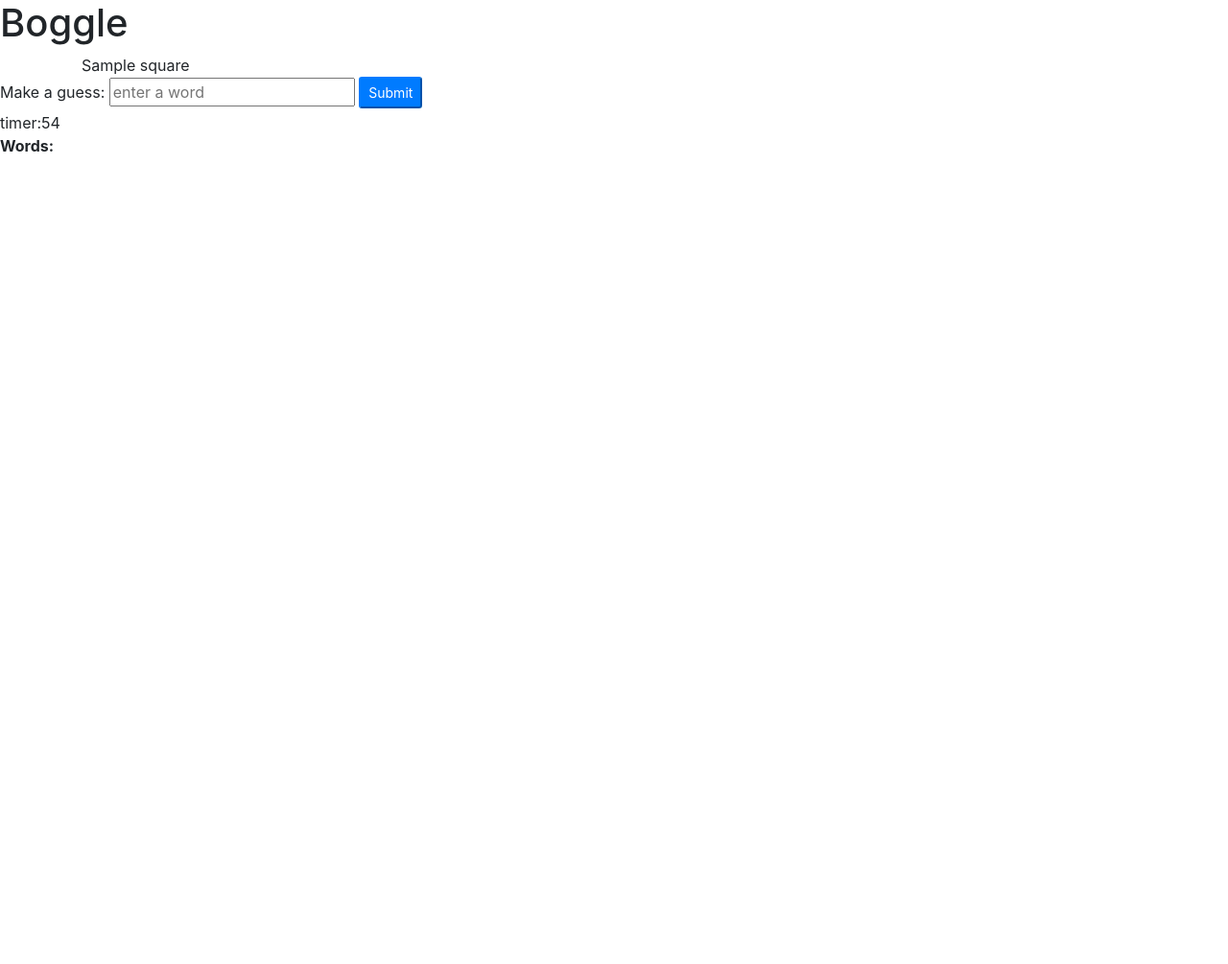
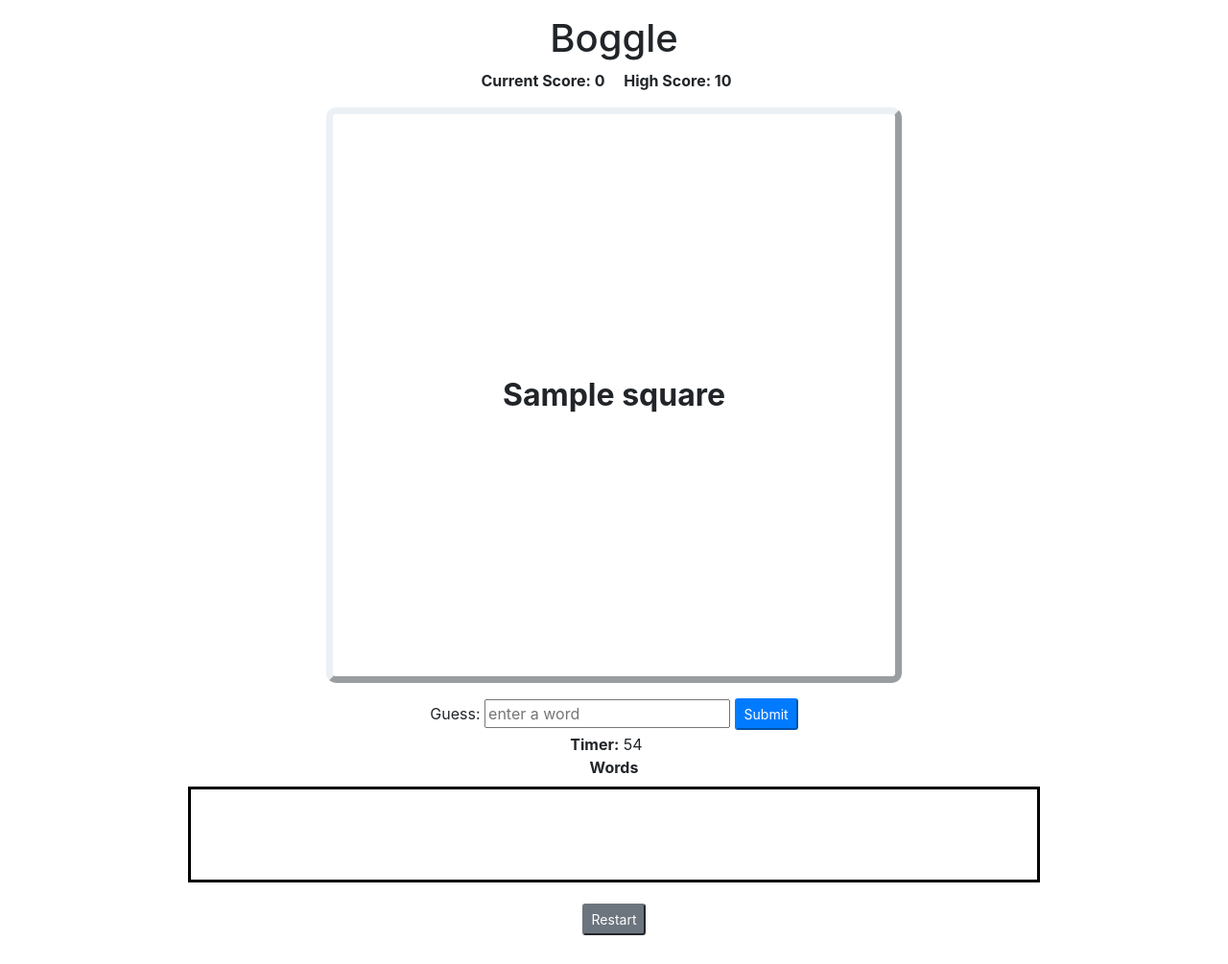
Before and after one commit to blakes24/Boggle, a Flask app: template templates/index.html in a window 1280 px wide. Shown: the whole page at 96% size. Before the commit the page ends 158 px from the top, so only its background shows below. Run offline with Flask 2, Linux system fonts and the light colour scheme; the template is opened without the code that fills it: most values are stand-ins (such as "Sample title", 1, 10 or a date in 2020); parts of the project's set-up code (start-up, migrations or seed data) failed here and were passed over; some libraries are stand-ins or nearby versions.

Commit message:
added css, refactored js

```diff
--- a/app.py
+++ b/app.py
@@ -20,7 +20,15 @@ def home():
 def start_game():
     board = boggle_game.make_board()
     session["board"] = board
-    return render_template("index.html", board=board)
+    if session.get("plays") is None:
+        session["plays"] = 0
+        session["high_score"] = 0
+
+    plays = session["plays"]
+    high_score = session["high_score"]
+    return render_template(
+        "index.html", board=board, plays=plays, high_score=high_score
+    )
 
 
 @app.route("/check")
@@ -29,3 +37,15 @@ def check_word():
     board = session["board"]
     res = boggle_game.check_valid_word(board, word)
     return jsonify({"result": res})
+
+
+@app.route("/score", methods=["POST"])
+def set_score():
+    plays = session["plays"]
+    high_score = session["high_score"]
+    score = request.json["score"]
+    session["plays"] = plays + 1
+    if score > high_score:
+        session["high_score"] = score
+        return jsonify({"msg": "New High Score!", "high": session["high_score"]})
+    return jsonify({"msg": "Final Score:", "high": session["high_score"]})
--- a/boggle.py
+++ b/boggle.py
@@ -37,9 +37,9 @@ class Boggle:
         if word_exists and valid_word:
             result = "ok"
         elif word_exists and not valid_word:
-            result = "not-on-board"
+            result = "not on board"
         else:
-            result = "not-a-word"
+            result = "not a word"
 
         return result
 
--- a/static/app.js
+++ b/static/app.js
@@ -1,53 +1,66 @@
-$(async function() {
-	$guessForm = $('#guess-form');
-	BASE_URL = 'http://127.0.0.1:5000';
-	score = 0;
-	time = 60;
-	words = [];
+class BoggleGame {
+	constructor(time) {
+		this.time = time;
+		this.words = [];
+		this.score = 0;
+		this.timer = setInterval(this.countDown.bind(this), 1000);
 
-	timer(time);
+		$('#guess-form').on('submit', this.submitWord.bind(this));
+	}
 
-	$guessForm.on('submit', async function(evt) {
+	postScore(word) {
+		let points = word.length;
+		this.score += points;
+		$('#score').text(this.score);
+	}
+
+	addWord(word) {
+		this.words.push(word);
+		$('#words').append(`<li>${word}</li>`);
+	}
+
+	async countDown() {
+		this.time -= 1;
+		$('#timer').text(this.time);
+		if (this.time === 0) {
+			clearInterval(this.timer);
+			$('#guess-form').hide();
+			let msg = await this.sendScore();
+			alert("Time's Up!");
+			alert(`${msg} ${this.score}`);
+		}
+	}
+
+	async submitWord(evt) {
 		evt.preventDefault(); // no page-refresh on submit
 
 		$('#msg').text('');
 		let guess = $('#guess').val();
-		if (words.includes(guess)) {
-			$('#msg').text(`${guess} already played`);
-			$('#guess').val('');
-			return;
+		if (this.words) {
+			if (this.words.includes(guess)) {
+				$('#msg').text(`${guess} already played`);
+				$('#guess').val('');
+				return;
+			}
 		}
-		const res = await axios.get(`${BASE_URL}/check`, { params: { guess: guess } });
-		msg = res.data['result'];
+		const res = await axios.get('/check', { params: { guess: guess } });
+		let msg = res.data['result'];
 		if (msg === 'ok') {
-			postScore(guess);
-			addWord(guess);
+			this.postScore(guess);
+			this.addWord(guess);
 		} else {
 			$('#msg').text(`${guess} is ${msg}`);
 		}
 		$('#guess').val('');
-	});
-
-	function postScore(word) {
-		points = word.length;
-		score += points;
-		$('#score').text(`Score:${score}`);
 	}
 
-	function addWord(word) {
-		words.push(word);
-		$('#words').append(`<li>${word}</li>`);
+	async sendScore() {
+		const res = await axios.post('/score', { score: this.score });
+		let msg = res.data['msg'];
+		let high = res.data['high'];
+		$('#high-score').text(high);
+		return msg;
 	}
+}
 
-	function timer(time) {
-		count = setInterval(function() {
-			time -= 1;
-			$('#timer').text(`timer:${time}`);
-			if (time === 0) {
-				clearInterval(count);
-				alert("Time's Up!");
-				$('input[type="submit"]').prop('disabled', true);
-			}
-		}, 1000);
-	}
-});
+let game = new BoggleGame(60);
--- /dev/null
+++ b/static/style.css
@@ -0,0 +1,70 @@
+body {
+	text-align: center;
+	padding: 1em;
+}
+
+#words {
+	column-count: 3;
+}
+
+#board {
+	margin: 1em;
+}
+.square {
+	width: 100%;
+	text-align: center;
+	max-width: 600px;
+	border-radius: 6px;
+}
+
+.tile {
+	width: 20%;
+	position: relative;
+	padding: 0;
+	border: 7px outset rgb(235, 240, 245);
+	border-radius: 10px;
+	/* border: rebeccapurple 1px solid; */
+	display: flex;
+	align-items: center;
+	justify-content: center;
+}
+
+.tile:after {
+	content: '';
+	display: block;
+	padding-bottom: 100%;
+}
+
+p {
+	position: absolute;
+	font-size: 2em;
+	margin: 0;
+	font-weight: bold;
+}
+
+ul {
+	list-style-type: none;
+	margin: 0;
+	padding: 0;
+	font-size: 1.25em;
+}
+
+span {
+	margin-right: 1em;
+}
+
+.score {
+	font-weight: bold;
+}
+
+.restart {
+	margin: 1em;
+}
+
+#word-box {
+	width: 80%;
+	border: 3px solid black;
+	min-height: 100px;
+	padding: 1em;
+	margin: .5em;
+}
--- a/templates/base.html
+++ b/templates/base.html
@@ -4,6 +4,7 @@
     <meta charset="UTF-8">
     <meta name="viewport" content="width=device-width, initial-scale=1.0">
     <link rel="stylesheet" href="https://stackpath.bootstrapcdn.com/bootstrap/4.5.2/css/bootstrap.min.css" integrity="sha384-JcKb8q3iqJ61gNV9KGb8thSsNjpSL0n8PARn9HuZOnIxN0hoP+VmmDGMN5t9UJ0Z" crossorigin="anonymous">
+    <link rel="stylesheet" href="static/style.css">
     <title>{% block title%}Boggle{% endblock %}</title>
 </head>
 <body>
@@ -11,7 +12,7 @@
 
     {% endblock content %}
 
-    <script src="https://code.jquery.com/jquery-3.5.1.slim.min.js" integrity="sha384-DfXdz2htPH0lsSSs5nCTpuj/zy4C+OGpamoFVy38MVBnE+IbbVYUew+OrCXaRkfj" crossorigin="anonymous"></script>
+    <script src="https://code.jquery.com/jquery-3.5.1.min.js" integrity="sha256-9/aliU8dGd2tb6OSsuzixeV4y/faTqgFtohetphbbj0=" crossorigin="anonymous"></script>
     <script src="https://cdn.jsdelivr.net/npm/popper.js@1.16.1/dist/umd/popper.min.js" integrity="sha384-9/reFTGAW83EW2RDu2S0VKaIzap3H66lZH81PoYlFhbGU+6BZp6G7niu735Sk7lN" crossorigin="anonymous"></script>
     <script src="https://stackpath.bootstrapcdn.com/bootstrap/4.5.2/js/bootstrap.min.js" integrity="sha384-B4gt1jrGC7Jh4AgTPSdUtOBvfO8shuf57BaghqFfPlYxofvL8/KUEfYiJOMMV+rV" crossorigin="anonymous"></script>
     <script src="https://unpkg.com/axios/dist/axios.js"></script>
--- a/templates/index.html
+++ b/templates/index.html
@@ -2,29 +2,43 @@
 
 
 {% block content %}
+<div class="container">
     <h1>Boggle</h1>
+    <div class="info">
+        <div class="score">
+            Current Score: <span id="score">0</span>
+            High Score: <span id="high-score">{{high_score}}</span>
+        </div>
+    </div>
     <div id="board">
-    <div class="container">
+        <div class="container square">
             {% for row in board %}
-        <div class="row">
+            <div class="row align-items-center">
                 {% for square in row %}
-            <div class="col">{{square}}</div>
+                <div class="col tile"><p>{{square}}</p></div>
                 {% endfor %}
             </div>
             {% endfor %}
         </div>
     </div>
-<form id="guess-form" method="POST">
-    <label for="guess">Make a guess:</label>
+    <form id="guess-form" autocomplete="off" method="POST">
+        <label for="guess">Guess:</label>
         <input type="text" name="guess" placeholder="enter a word" id="guess">
-    <input type="submit" value="Submit" class="btn-sm btn-primary">
+        <input type="submit" value="Submit" class="btn-sm btn-primary" id="submit-guess">
     </form>
-<div id="score"></div>
-<div id="timer"></div>
+
     <div id="msg"></div>
-<div>
-    <b>Words:</b>
+    <div class="container"><b>Timer:</b>
+        <span id="timer">60</span>
+    </div>
+    <b>Words</b>
+    <div class="d-flex justify-content-center">
+        <div id="word-box">
             <ul id="words"></ul>
         </div>
-
+    </div>
+    <form action="/play">
+        <input type="submit" value="Restart" class="btn-sm btn-secondary restart"/>
+    </form>
+</div>
 {% endblock content %}
```
Lines whose indentation alone changed are shown as unchanged.
